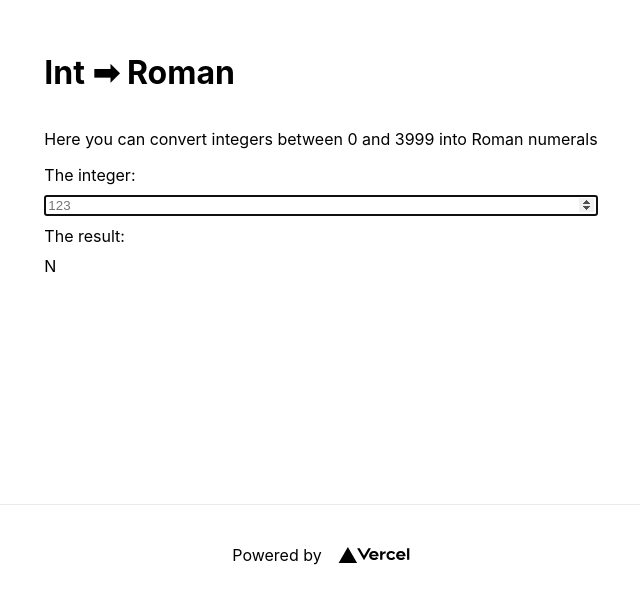
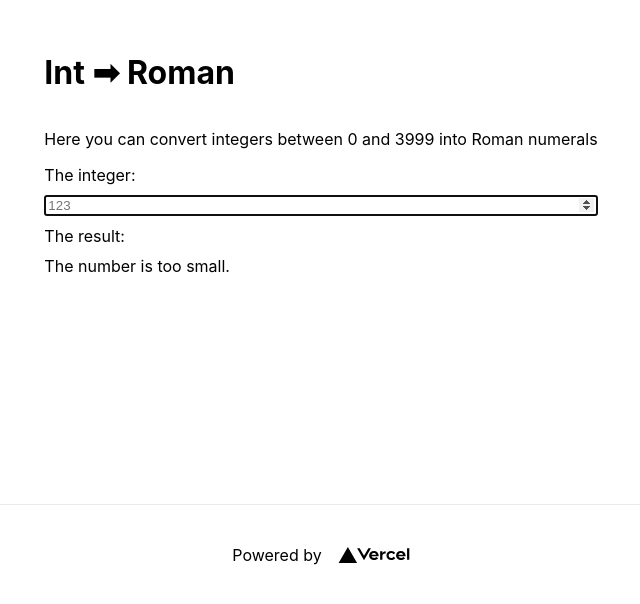
Before and after one commit to gunnnnii/properti, a Next.js app: page / in a window 1280 px wide. Shown: the part 196-800 px from the top of the page, without its empty margins (319-959 px from the left). Built offline with nearby package versions, Linux system fonts and the light colour scheme.

Commit message:
Fix up input validation to match the acceptance criteria

```diff
--- a/pages/index.tsx
+++ b/pages/index.tsx
@@ -10,8 +10,8 @@ const NumeralInput = () =>{
   const [value, setValue] = useState<number | null>(null)
   const numerals = useMemo(() => {
     const v = value ?? 0
-    if (v < MIN_SAFE_ROMAN_VALUE) return 'The number is too small.'
-    if (v > MAX_SAFE_ROMAN_VALUE) return 'The number is too large.';
+    if (v < 1) return 'The number is too small.'
+    if (v > 1000) return 'The number is too large.';
     return toRoman(v)
   }, [value]);
 
@@ -24,8 +24,8 @@ const NumeralInput = () =>{
         className={styles.input}
         value={value ?? ''}
         placeholder="123"
-        min={MIN_SAFE_ROMAN_VALUE}
-        max={MAX_SAFE_ROMAN_VALUE}
+        min={1}
+        max={1000}
         onChange={e => {
           const value = e.target.value;
           if (value) setValue(+value)
```
Also changed, not shown: 1 other file (tests, documents, lock files or other folders).
